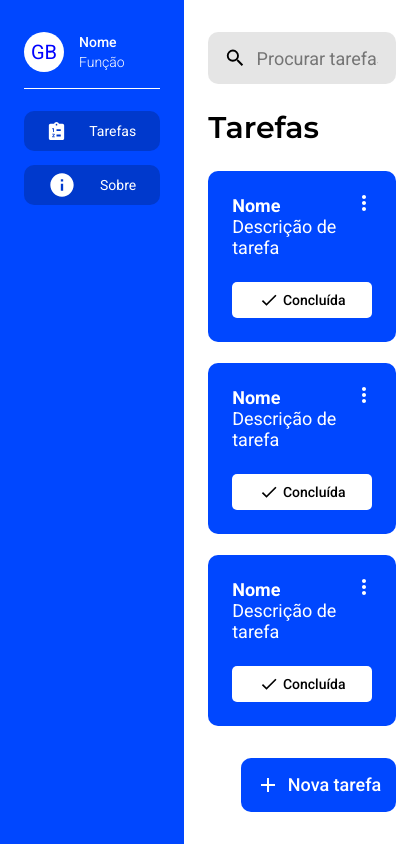
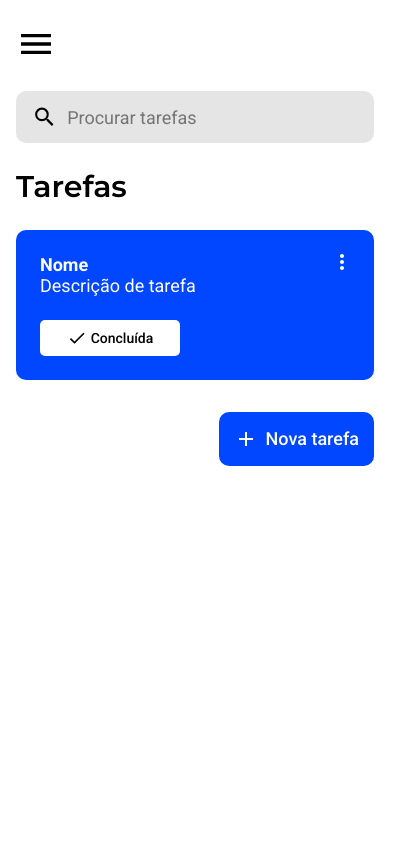
Before and after one commit to gc-barros/tasklist, a Next.js app: page / in a window 390 px wide. Shown: the whole page, 420 px wide, since content can reach past the window. Built offline with nearby package versions, Linux system fonts and the light colour scheme.

Commit message:
Tela de tarefas responsiva

```diff
--- a/src/components/LateralMenu/LateralMenu.module.scss
+++ b/src/components/LateralMenu/LateralMenu.module.scss
@@ -1,9 +1,63 @@
 @import '../../styles/variaveis';
+@import '../../styles/breakpoints';
+
+.hamburgerMenu {
+  display: none;
+
+  @media screen and (max-width: $mobile) {
+    display: block;
+    height: fit-content;
+    background-color: transparent;
+    border: 0;
+    margin: 24px auto 0 16px;
+    padding: 0;
+  }
+}
 
 .lateralMenu {
   background-color: $blue;
   width: 192px;
   padding: 32px 24px;
+
+  @media screen and (max-width: $mobile) {
+    display: none;
+
+    &.lateralMenu__ativo {
+      position: fixed;
+      top: 0;
+      left: 0;
+      display: block;
+      z-index: 3;
+      height: 100vh;
+      animation: deslizar .4s forwards;
+    }
+  }
+}
+
+@keyframes deslizar {
+  from {
+    left: -192px;
+  }
+  to {
+    left: 0;
+  }
+}
+
+.overlay {
+  display: none;
+
+  &.overlay__ativo {
+    display: block;
+    background: rgba(0, 0, 0, 0.5);
+    backdrop-filter: blur(4px);
+    z-index: 2;
+    height: 100vh;
+    width: 100vw;
+    position: fixed;
+    top: 0;
+    left: 0;
+  }
+
 }
 
 .userInfo {
@@ -35,7 +89,7 @@
   ul {
     display: flex;
     flex-direction: column;
-    align-items: center;
+    align-items: flex-start;
     justify-content: center;
     gap: 14px;
     margin: 0;
@@ -46,15 +100,23 @@
 .item {
   display: flex;
   align-items: center;
-  justify-content: center;
+  justify-content: space-between;
   color: $white;
   font-size: 14px;
   padding: 8px 24px;
-  background-color: $dark-blue;
   height: 40px;
   border-radius: 10px;
   width: 100%;
   cursor: pointer;
+  transition: .3s ease;
+
+  &:hover {
+    background-color: #003ace;
+  }
+
+  &.item__ativo {
+    background-color: $dark-blue;
+  }
 
   .iconContainer {
     margin-right: 24px;
--- a/src/components/LateralMenu/index.tsx
+++ b/src/components/LateralMenu/index.tsx
@@ -1,11 +1,31 @@
 import styles from './lateralMenu.module.scss';
 import Image from "next/image";
-import { MdInfo } from "react-icons/md";
+import { MdInfo, MdOutlineMenu } from "react-icons/md";
 import { Avatar } from "@mui/material";
+import { useState } from 'react';
 
 const LateralMenu = () => {
+
+  const [showMenu, setShowMenu] = useState(false);
+
+  function handleShowMenu() {
+    setShowMenu(!showMenu);
+  }
+
   return (
-    <aside className={styles.lateralMenu}>
+    <>
+      <button className={styles.hamburgerMenu} onClick={() => handleShowMenu()}>
+        <MdOutlineMenu size={40} />
+      </button>
+
+      <div className={`${styles.overlay} ${showMenu ? styles["overlay__ativo"] : ''}`} onClick={() => handleShowMenu()}></div>
+
+        <aside
+          className={`${styles.lateralMenu} ${
+            showMenu ? styles["lateralMenu__ativo"] : ''
+          }`}
+          id="lateralMenu"
+        >
           <div className={styles.userInfo}>
             <Avatar sx={{ bgcolor: "#FFF", color: "#00F" }}>GB</Avatar>
             <div className={styles.userDados}>
@@ -35,6 +55,7 @@ const LateralMenu = () => {
             </ul>
           </nav>
         </aside>
+    </>
   );
 }
 
--- a/src/pages/index.tsx
+++ b/src/pages/index.tsx
@@ -28,8 +28,7 @@ const Home: NextPage = () => {
 
           <ul className={styles.tasksList}>
             <Tarefa />
-            <Tarefa />
-            <Tarefa />
+
 
           </ul>
 
--- a/src/styles/Home.module.scss
+++ b/src/styles/Home.module.scss
@@ -1,7 +1,12 @@
 @import './variaveis';
+@import './breakpoints';
 
 .container {
   display: flex;
+
+  @media screen and (max-width: $mobile) {
+    flex-direction: column;
+  }
 }
 
 .main {
@@ -11,7 +16,11 @@
   justify-content: space-between;
   align-items: center;
   position: relative;
-  padding: 32px 24px;
+  padding: 24px 16px;
+
+  @media screen and (max-width: $mobile) {
+    min-height: auto;
+  }
 }
 
 .tasksContainer {
@@ -22,6 +31,10 @@
   width: 100%;
   max-width: 583px;
   margin: auto;
+
+  @media screen and (max-width: $mobile) {
+    max-width: none;
+  }
 }
 
 .searchInput {
@@ -35,6 +48,10 @@
   max-width: 583px;
   display: flex;
   align-items: center;
+
+  @media screen and (max-width: $mobile) {
+    max-width: none;
+  }
 
   input {
     background-color: transparent;
@@ -53,6 +70,10 @@
   text-align: left;
   width: 100%;
   max-width: 583px;
+
+  @media screen and (max-width: $mobile) {
+    max-width: none;
+  }
 }
 
 .tasksList {
@@ -61,6 +82,10 @@
   width: 100%;
   max-width: 583px;
   gap: 21px;
+
+  @media screen and (max-width: $mobile) {
+    max-width: none;
+  }
 }
 
 .buttonNewTask {
```
Lines whose indentation alone changed are shown as unchanged.
